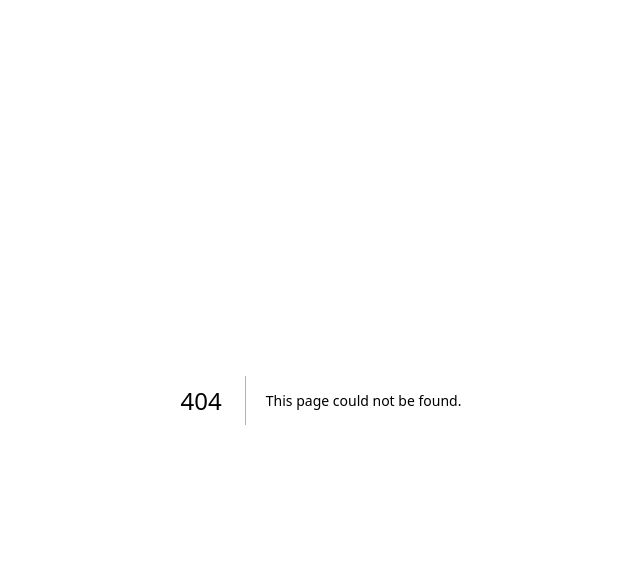
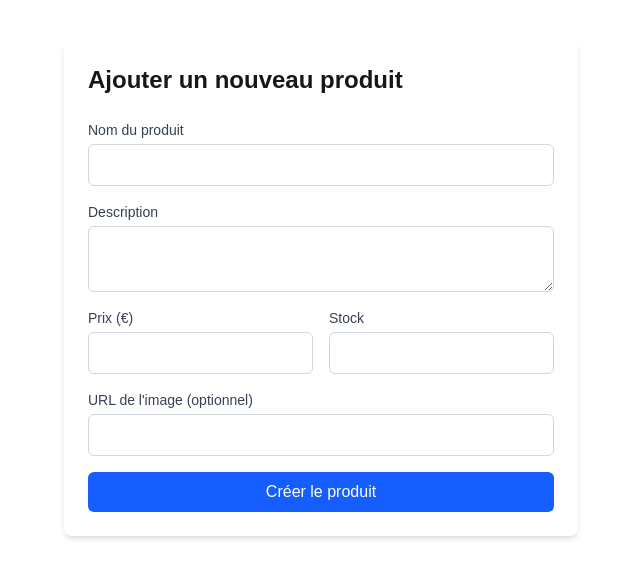
Before and after one commit to Joko8e/Projet-Next-PHP-Front, a Next.js app: page /products/new in a window 1280 px wide. Before the commit this address had no page. Shown: the top 578 px of the page, without its empty margins (319-959 px from the left). Built offline with nearby package versions, Linux system fonts and the light colour scheme; no server answers.

Commit message:
first commit front

```diff
--- /dev/null
+++ b/app/products/new/page.tsx
@@ -0,0 +1,149 @@
+'use client'; // car on utilise des état des react (useState) et des interractions utilisateurs
+
+import React from "react";
+import { useState } from "react";
+import { useRouter } from "next/navigation";
+import { api } from "@/lib/axios";
+
+export default function NewProductPage() {
+    const router = useRouter();
+    const [formData, setFormData] = useState({
+        name: '',
+        description: '',
+        price: '',
+        stock: '',
+        imageUrl: '',
+    });
+
+    const [loading, setLoading] = useState(false);
+    const [error, setError] = useState('');
+
+    const handleChange = (e: React.ChangeEvent<HTMLInputElement | HTMLTextAreaElement>) => {
+        setFormData({ ...formData, [e.target.name]: e.target.value });
+    }
+
+    const handleSubmit = async (e: React.FormEvent) => {
+        e.preventDefault();
+        setLoading(true);
+        setError('');
+
+        try {
+            // On envoie les données en POST vers notre API Symfony
+            // On convertit price et stock en nombres (number) pour que Doctrine les accepte bien
+            await api.post('/products', {
+                // FormData me permet d'envoyer un fichier car le forma JSON ne suffit pas
+                // On garde le nom tel quel (texte)
+                name: formData.name,
+
+                // On garde la description telle quelle
+                description: formData.description,
+
+                // Conversion du prix (string -> nombre décimal)
+                price: parseFloat(formData.price),
+
+                // Conversion du stock (string -> nombre entier en base 10)
+                stock: parseInt(formData.stock, 10),
+
+                // Si l'URL de l'image est vide ou absente, on envoie explicitement 'null'
+                imageUrl: formData.imageUrl || null
+            })
+
+            // Une fois l'action (création/modification) réussie :
+            // 1. On redirige l'utilisateur vers la page du catalogue des produits
+            router.push('/products');
+
+            // 2. On force le rafraîchissement des données pour s'assurer
+            // que la page cible affiche bien les dernières modifications (évite le cache)
+            router.refresh();
+        } catch (error:any) {
+            console.error("Détails complets de l'erreur Axios :", error.response?.data);
+
+            // Si Symfony renvoie un message d'erreur précis, on l'affiche
+            const errorMessage = error.response?.data?.message || error.response?.data?.error || 'Une erreur est survenue lors de la création du produit';
+            setError(errorMessage);
+        } finally {
+            setLoading(false)
+        }
+    }
+
+
+
+    return (
+    <main className="max-w-xl mx-auto p-6 bg-white rounded-lg shadow-md mt-10">
+      <h1 className="text-2xl font-bold mb-6">Ajouter un nouveau produit</h1>
+
+        {/* Si une erreur est présente, on affiche un encadré rouge stylisé avec le message */}
+      {error && <div className="bg-red-100 text-red-700 p-3 rounded mb-4">{error}</div>}
+
+      <form onSubmit={handleSubmit} className="space-y-4">
+        <div>
+          <label className="block text-sm font-medium text-gray-700">Nom du produit</label>
+          <input
+            type="text"
+            name="name"
+            required
+            value={formData.name}
+            onChange={handleChange}
+            className="mt-1 block w-full border border-gray-300 rounded-md p-2"
+          />
+        </div>
+
+        <div>
+          <label className="block text-sm font-medium text-gray-700">Description</label>
+          <textarea
+            name="description"
+            value={formData.description}
+            onChange={handleChange}
+            className="mt-1 block w-full border border-gray-300 rounded-md p-2"
+          />
+        </div>
+
+        <div className="grid grid-cols-2 gap-4">
+          <div>
+            <label className="block text-sm font-medium text-gray-700">Prix (€)</label>
+            <input
+              type="number"
+              step="0.01"
+              name="price"
+              required
+              value={formData.price}
+              onChange={handleChange}
+              className="mt-1 block w-full border border-gray-300 rounded-md p-2"
+            />
+          </div>
+
+          <div>
+            <label className="block text-sm font-medium text-gray-700">Stock</label>
+            <input
+              type="number"
+              name="stock"
+              required
+              value={formData.stock}
+              onChange={handleChange}
+              className="mt-1 block w-full border border-gray-300 rounded-md p-2"
+            />
+          </div>
+        </div>
+
+        <div>
+          <label className="block text-sm font-medium text-gray-700">URL de l'image (optionnel)</label>
+          <input
+            type="text"
+            name="imageUrl"
+            value={formData.imageUrl}
+            onChange={handleChange}
+            className="mt-1 block w-full border border-gray-300 rounded-md p-2"
+          />
+        </div>
+
+        <button
+          type="submit"
+          disabled={loading}
+          className="w-full bg-blue-600 text-white p-2 rounded-md hover:bg-blue-700 transition"
+        >
+          {loading ? 'Création en cours...' : 'Créer le produit'}
+        </button>
+      </form>
+    </main>
+  );
+}
--- /dev/null
+++ b/app/products/page.tsx
@@ -0,0 +1,54 @@
+import { api } from "@/lib/axios";
+
+
+
+// Interface Typescript pour typer les produits
+interface Product {
+    id: number;
+    name: string;
+    description: string | null;
+    price: number;
+    stock: number;
+    imageUrl: string | null;
+    category: string | null;
+}
+
+// Fonction pour récupérer les produits avec Axios
+async function getProducts(): Promise<Product[]> {
+    try {
+        // On utilise notre instance 'api' (équivalent de api.get('/products'))
+        const response = await api.get<Product[]>('/products');
+        return response.data; // Avec Axios, les données JSON sont directement dans .data
+    } catch (error) {
+        console.error('Erreur Axios:', error);
+        throw new Error('Erreur lors de la récupération des produits');
+    }
+}
+
+// Composant de la page
+export default async function ProductsPage() {
+  const products = await getProducts();
+
+  return (
+    <main className="max-w-7xl mx-auto p-6">
+      <h1 className="text-3xl font-bold mb-8">Catalogue de la Boutique (via Axios)</h1>
+
+      {products.length === 0 ? (
+        <p className="text-gray-500">Aucun produit pour le moment.</p>
+      ) : (
+        <div className="grid grid-cols-1 md:grid-cols-3 gap-6">
+          {products.map((product) => (
+            <div key={product.id} className="border rounded-lg p-4 shadow-sm bg-white">
+              <h2 className="text-xl font-semibold mb-2">{product.name}</h2>
+              <p className="text-gray-600 text-sm mb-4">{product.description || 'Pas de description'}</p>
+              <div className="flex justify-between items-center">
+                <span className="text-lg font-bold text-blue-600">{product.price} €</span>
+                <span className="text-xs bg-gray-100 px-2 py-1 rounded">Stock : {product.stock}</span>
+              </div>
+            </div>
+          ))}
+        </div>
+      )}
+    </main>
+  );
+}
--- /dev/null
+++ b/lib/axios.ts
@@ -0,0 +1,9 @@
+import axios from "axios";
+
+
+export const api = axios.create({
+    baseURL: process.env.NEXT_PUBLIC_API_URL || 'http://localhost:8000/api', //récupère http://localhost:8000/api
+    headers: {
+        'Content-Type': 'application/json'
+    }
+})
--- a/package.json
+++ b/package.json
@@ -9,6 +9,7 @@
     "lint": "eslint"
   },
   "dependencies": {
+    "axios": "^1.21.0",
     "next": "16.4.4",
     "react": "19.3.0",
     "react-dom": "19.3.0"
```
Also changed, not shown: 1 other file (tests, documents, lock files or other folders).
